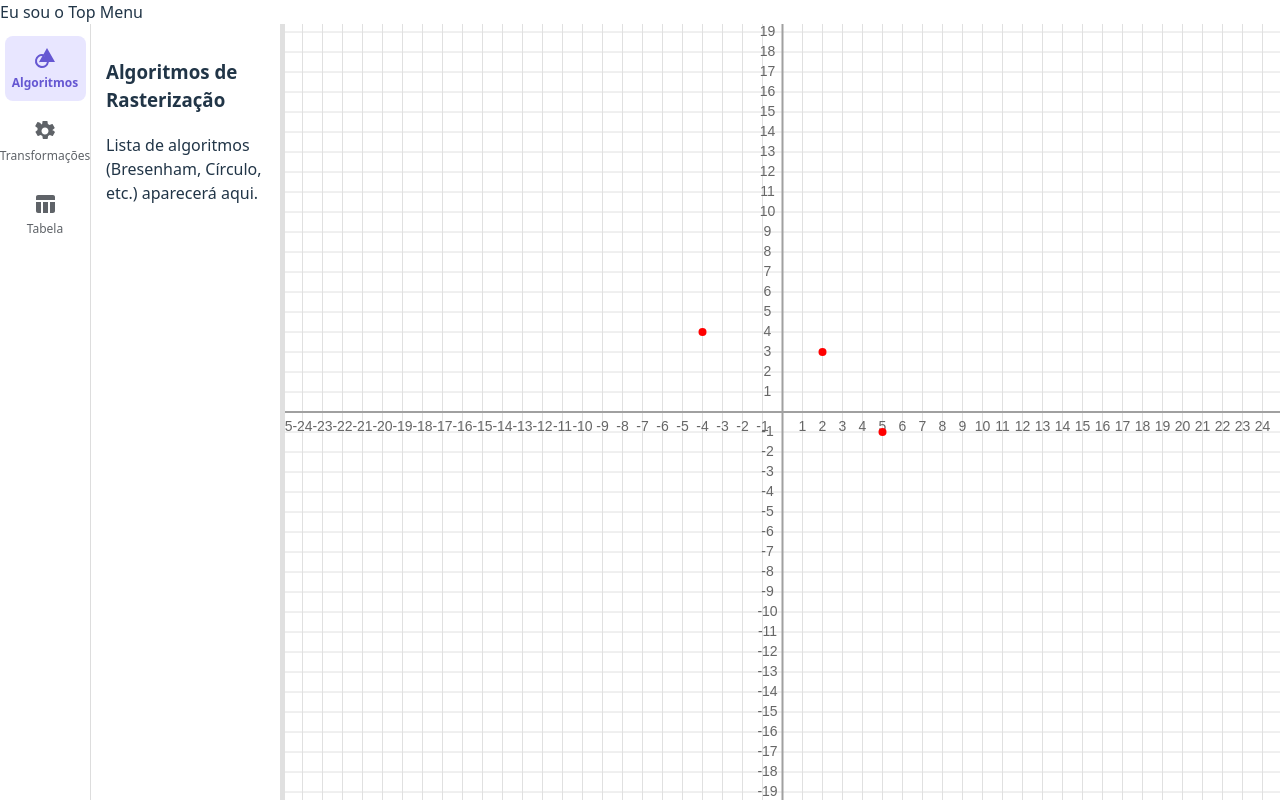
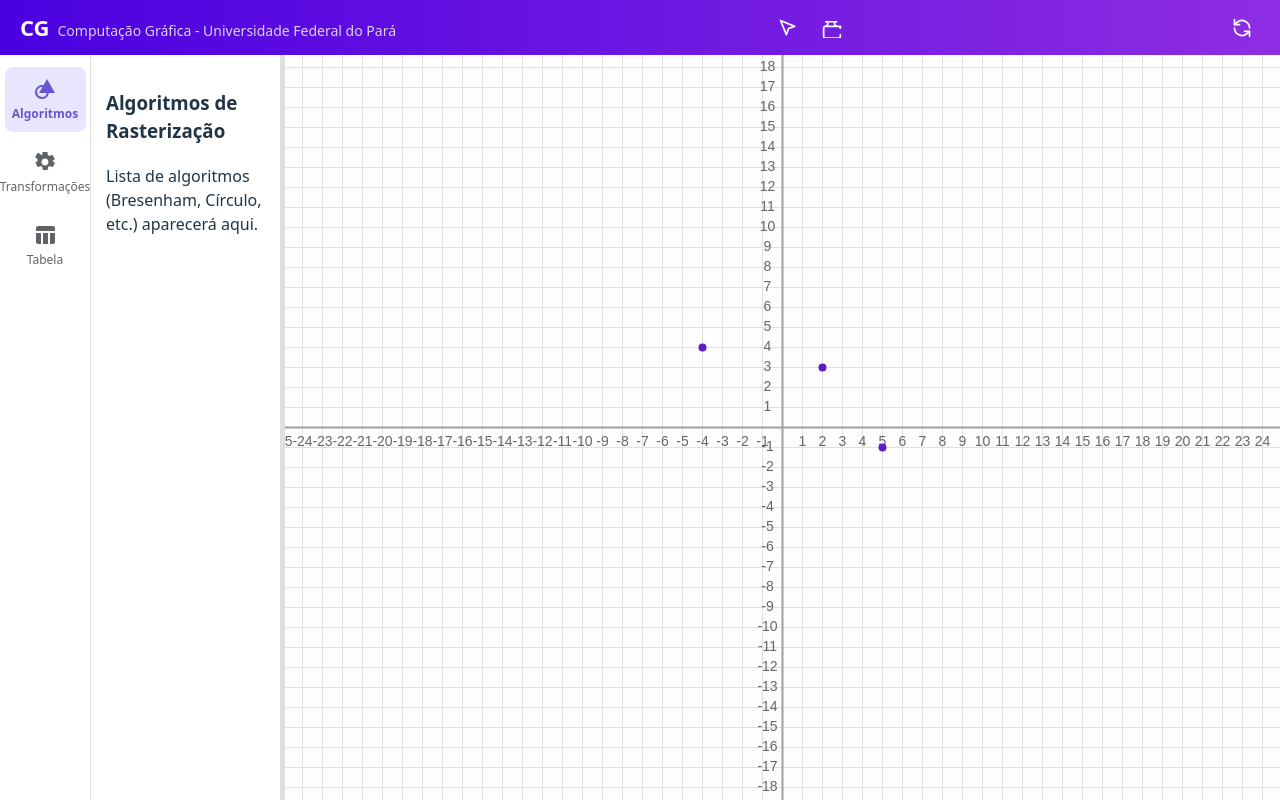
Before and after one commit to syannekaroline/computacao_grafica_pratica, a React (Vite) app in the folder cg-react-project/: page / in a window 1280 px wide. Built offline with nearby package versions, Linux system fonts and the light colour scheme.

Commit message:
fix: layout do Top Menu

```diff
--- a/cg-react-project/src/components/Canvas/Canvas.css
+++ b/cg-react-project/src/components/Canvas/Canvas.css
@@ -10,5 +10,5 @@
   width: 100%;
   height: 100%;
   display: block; /* Remove espaçamentos indesejados */
-  background-color: #ffffff;
+  background-color: #fffdfd;
 }
--- a/cg-react-project/src/components/Canvas/Canvas.jsx
+++ b/cg-react-project/src/components/Canvas/Canvas.jsx
@@ -99,7 +99,7 @@ function Canvas({ points }) {
     context.restore();
 
     // --- CÓDIGO DE DESENHO DOS PONTOS ---
-    context.fillStyle = '#FF0000';
+    context.fillStyle = '#5d1cc5ff';
     const pointSize = 8 / zoom;
     points.forEach(point => {
       context.beginPath();
--- /dev/null
+++ b/cg-react-project/src/components/TopMenu/TopMenu.css
@@ -0,0 +1,60 @@
+.top-menu-container {
+  width: 100%;
+  height: 55px;
+  display: flex;
+  align-items: center;
+  justify-content: space-between;
+  padding: 0 20px;
+  flex-shrink: 0;
+  box-sizing: border-box;
+
+  /* O gradiente mágico com as cores de vocês! */
+  background: linear-gradient(90deg, #4a00e0, #8e2de2);
+  color: white;
+  box-shadow: 0 2px 4px rgba(0, 0, 0, 0.2);
+}
+
+.menu-title {
+  display: flex;
+  align-items: baseline;
+  gap: 8px;
+}
+
+.menu-title h3 {
+  margin: 0;
+  font-size: 22px;
+  font-weight: 700;
+}
+
+.menu-title span {
+  font-size: 14px;
+  opacity: 0.8;
+}
+
+.tool-group,
+.action-group {
+  display: flex;
+  align-items: center;
+  gap: 8px;
+}
+
+.tool-button {
+  background-color: transparent;
+  border: none;
+  color: white;
+  padding: 8px;
+  border-radius: 6px;
+  cursor: pointer;
+  display: flex;
+  align-items: center;
+  justify-content: center;
+  transition: background-color 0.2s ease;
+}
+
+.tool-button:hover {
+  background-color: rgba(255, 255, 255, 0.15);
+}
+
+.tool-button.active {
+  background-color: rgba(255, 255, 255, 0.3);
+}
--- a/cg-react-project/src/components/TopMenu/TopMenu.jsx
+++ b/cg-react-project/src/components/TopMenu/TopMenu.jsx
@@ -1,8 +1,63 @@
 import React from 'react';
+import './TopMenu.css';
 
-function TopMenu() {
-  // Adicione a classe do CSS aqui
-  return <div className="top-menu-container">Eu sou o Top Menu</div>;
+// Ícones SVG como componentes para facilitar o uso
+const SelectIcon = () => (
+  <svg width="20" height="20" viewBox="0 0 24 24" fill="none" stroke="currentColor" strokeWidth="2" strokeLinecap="round" strokeLinejoin="round">
+    <path d="M3 3l7.07 16.97 2.51-7.39 7.39-2.51L3 3z" />
+  </svg>
+);
+
+const PanIcon = () => (
+  <svg width="20" height="20" viewBox="0 0 24 24" fill="none" stroke="currentColor" strokeWidth="2" strokeLinecap="round" strokeLinejoin="round">
+    <path d="M22 12a2 2 0 00-2-2H4a2 2 0 00-2 2v10a2 2 0 002 2h16a2 2 0 002-2v-2" />
+    <path d="M17.5 9.5a2.5 2.5 0 010-5h-13a2.5 2.5 0 010 5" />
+    <path d="M22 12v-2" />
+  </svg>
+);
+
+const ResetIcon = () => (
+  <svg width="20" height="20" viewBox="0 0 24 24" fill="none" stroke="currentColor" strokeWidth="2" strokeLinecap="round" strokeLinejoin="round">
+    <path d="M3 2v6h6" />
+    <path d="M21 12A9 9 0 006 5.3L3 8" />
+    <path d="M21 22v-6h-6" />
+    <path d="M3 12a9 9 0 0015 6.7l3-2.7" />
+  </svg>
+);
+
+
+function TopMenu({ currentMode, onModeChange }) {
+  return (
+    <header className="top-menu-container">
+      <div className="menu-title">
+        <h3>CG</h3>
+        <span>Computação Gráfica - Universidade Federal do Pará</span>
+      </div>
+
+      <div className="tool-group">
+        <button
+          className={`tool-button ${currentMode === 'SELECT' ? 'active' : ''}`}
+          onClick={() => onModeChange('SELECT')}
+          title="Selecionar"
+        >
+          <SelectIcon />
+        </button>
+        <button
+          className={`tool-button ${currentMode === 'PAN' ? 'active' : ''}`}
+          onClick={() => onModeChange('PAN')}
+          title="Mover (Pan)"
+        >
+          <PanIcon />
+        </button>
+      </div>
+
+      <div className="action-group">
+        <button className="tool-button" title="Resetar Visualização">
+          <ResetIcon />
+        </button>
+      </div>
+    </header>
+  );
 }
 
 export default TopMenu;
```
